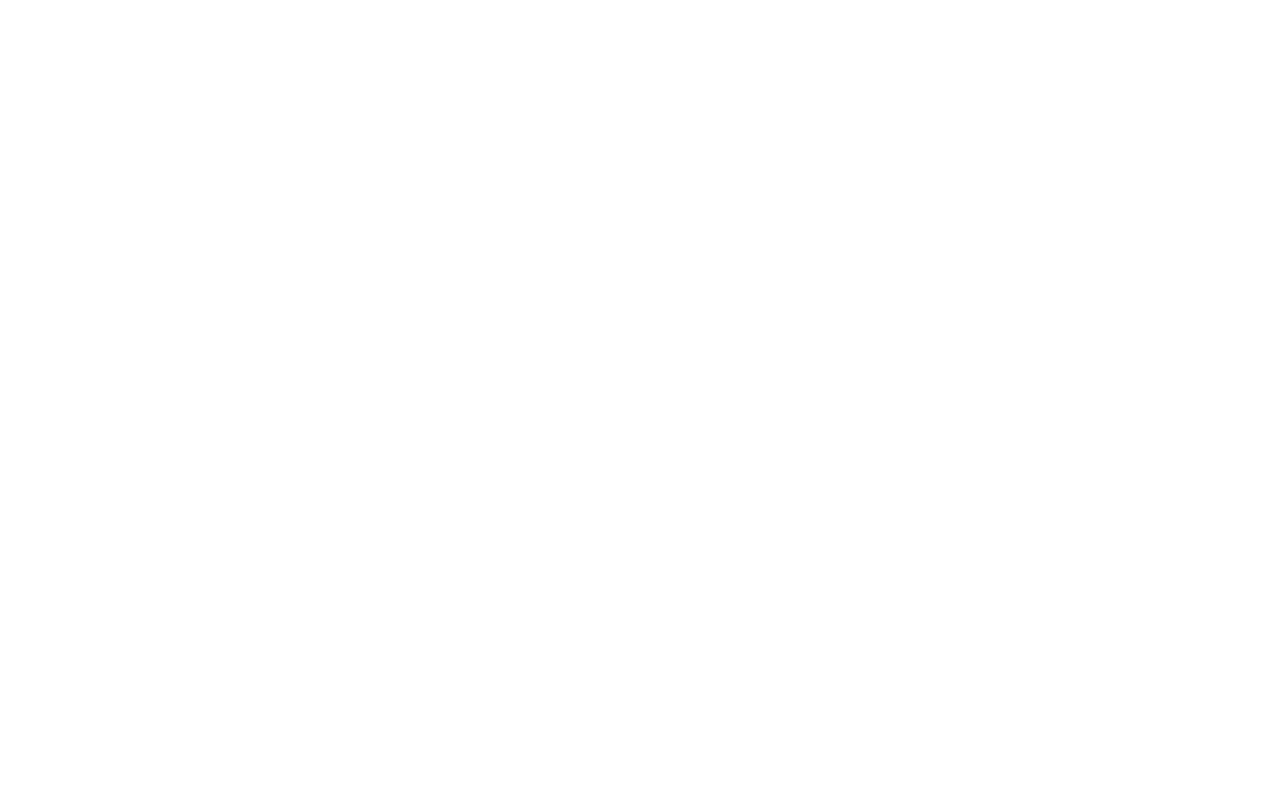
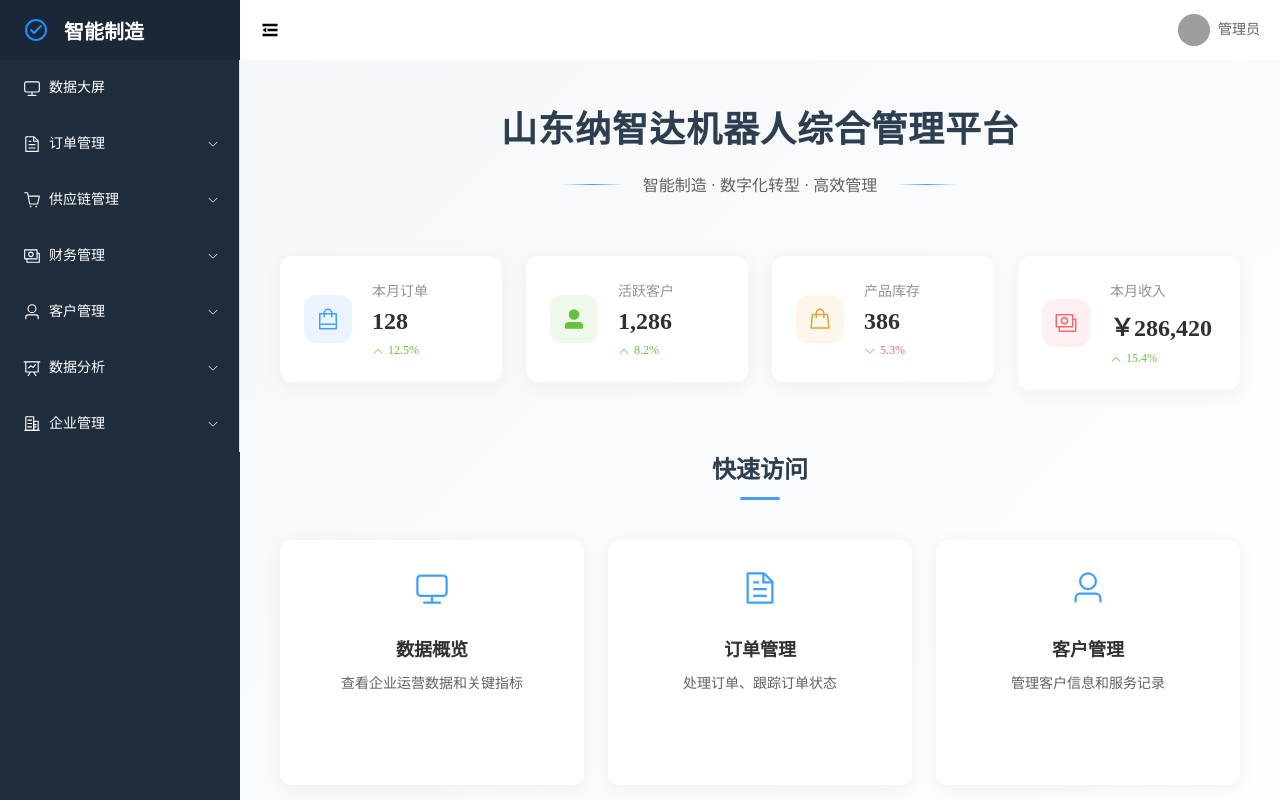
Before and after one commit to zt15864126114/shandong-robot-management, a Vue app: page /#/welcome in a window 1280 px wide. Before the commit this address had no page. Built offline with nearby package versions, Linux system fonts and the light colour scheme; grey boxes are pictures that could not be loaded.

Commit message:
欢迎页

```diff
--- a/src/router/index.ts
+++ b/src/router/index.ts
@@ -6,8 +6,16 @@
   {
     path: '/',
     component: DefaultLayout,
-    redirect: '/dashboard',
+    redirect: '/welcome',
     children: [
+      {
+        path: 'welcome',
+        name: 'Welcome',
+        component: () => import('@/views/welcome/index.vue'),
+        meta: {
+          title: '欢迎'
+        }
+      },
       {
         path: 'dashboard',
         name: 'Dashboard',
--- /dev/null
+++ b/src/types/components.d.ts
@@ -0,0 +1,5 @@
+declare module '*.vue' {
+  import type { DefineComponent } from 'vue'
+  const component: DefineComponent<{}, {}, any>
+  export default component
+}
--- /dev/null
+++ b/src/views/welcome/index.vue
@@ -0,0 +1,325 @@
+<template>
+  <div class="welcome-container">
+    <div class="welcome-content">
+      <div class="welcome-header">
+        <h1>山东纳智达机器人综合管理平台</h1>
+        <div class="divider">
+          <span></span>
+          <p class="subtitle">智能制造 · 数字化转型 · 高效管理</p>
+          <span></span>
+        </div>
+      </div>
+
+      <el-row :gutter="24" class="stat-cards">
+        <el-col :span="6" v-for="stat in statistics" :key="stat.title">
+          <div class="stat-card" :class="stat.type">
+            <div class="stat-icon">
+              <el-icon><component :is="stat.icon" /></el-icon>
+            </div>
+            <div class="stat-info">
+              <h3>{{ stat.title }}</h3>
+              <div class="number">{{ stat.number }}</div>
+              <div class="trend" :class="stat.trend">
+                <el-icon><component :is="stat.trend === 'up' ? 'ArrowUp' : 'ArrowDown'" /></el-icon>
+                {{ stat.rate }}
+              </div>
+            </div>
+          </div>
+        </el-col>
+      </el-row>
+
+      <div class="quick-access">
+        <div class="section-header">
+          <h2>快速访问</h2>
+          <div class="line"></div>
+        </div>
+        <el-row :gutter="24">
+          <el-col :span="8" v-for="menu in quickMenus" :key="menu.title">
+            <div class="menu-card" @click="handleNavigate(menu.path)">
+              <div class="menu-icon">
+                <el-icon><component :is="menu.icon" /></el-icon>
+              </div>
+              <div class="menu-content">
+                <h3>{{ menu.title }}</h3>
+                <p>{{ menu.description }}</p>
+              </div>
+              <div class="hover-effect"></div>
+            </div>
+          </el-col>
+        </el-row>
+      </div>
+    </div>
+  </div>
+</template>
+
+<script setup lang="ts">
+import { useRouter } from 'vue-router';
+import {
+  Monitor,
+  Document,
+  User,
+  ArrowUp,
+  ArrowDown,
+  ShoppingBag,
+  UserFilled,
+  Goods,
+  Money
+} from '@element-plus/icons-vue';
+
+const router = useRouter();
+
+const statistics = [
+  {
+    title: '本月订单',
+    number: '128',
+    trend: 'up',
+    rate: '12.5%',
+    icon: ShoppingBag,
+    type: 'primary'
+  },
+  {
+    title: '活跃客户',
+    number: '1,286',
+    trend: 'up',
+    rate: '8.2%',
+    icon: UserFilled,
+    type: 'success'
+  },
+  {
+    title: '产品库存',
+    number: '386',
+    trend: 'down',
+    rate: '5.3%',
+    icon: Goods,
+    type: 'warning'
+  },
+  {
+    title: '本月收入',
+    number: '￥286,420',
+    trend: 'up',
+    rate: '15.4%',
+    icon: Money,
+    type: 'danger'
+  }
+];
+
+const quickMenus = [
+  {
+    title: '数据概览',
+    icon: Monitor,
+    description: '查看企业运营数据和关键指标',
+    path: '/dashboard'
+  },
+  {
+    title: '订单管理',
+    icon: Document,
+    description: '处理订单、跟踪订单状态',
+    path: '/order/list'
+  },
+  {
+    title: '客户管理',
+    icon: User,
+    description: '管理客户信息和服务记录',
+    path: '/customer/list'
+  }
+];
+
+const handleNavigate = (path: string) => {
+  router.push(path);
+};
+</script>
+
+<style scoped lang="scss">
+.welcome-container {
+  padding: 40px;
+  min-height: 100%;
+  background: linear-gradient(135deg, #f5f7fa 0%, #ffffff 100%);
+
+  .welcome-content {
+    max-width: 1200px;
+    margin: 0 auto;
+
+    .welcome-header {
+      text-align: center;
+      margin-bottom: 60px;
+
+      h1 {
+        font-size: 36px;
+        color: #2c3e50;
+        margin: 0;
+        font-weight: 600;
+        letter-spacing: 1px;
+      }
+
+      .divider {
+        display: flex;
+        align-items: center;
+        justify-content: center;
+        margin-top: 20px;
+
+        span {
+          height: 1px;
+          width: 60px;
+          background: linear-gradient(90deg, transparent, #409EFF, transparent);
+        }
+
+        .subtitle {
+          font-size: 16px;
+          color: #606266;
+          margin: 0 20px;
+          font-weight: 300;
+        }
+      }
+    }
+
+    .stat-cards {
+      margin-bottom: 60px;
+
+      .stat-card {
+        background: white;
+        border-radius: 12px;
+        padding: 24px;
+        box-shadow: 0 4px 20px rgba(0, 0, 0, 0.05);
+        transition: all 0.3s;
+        display: flex;
+        align-items: center;
+        gap: 20px;
+
+        &:hover {
+          transform: translateY(-5px);
+          box-shadow: 0 8px 24px rgba(0, 0, 0, 0.08);
+        }
+
+        &.primary { .stat-icon { background: rgba(64, 158, 255, 0.1); color: #409EFF; }}
+        &.success { .stat-icon { background: rgba(103, 194, 58, 0.1); color: #67C23A; }}
+        &.warning { .stat-icon { background: rgba(230, 162, 60, 0.1); color: #E6A23C; }}
+        &.danger { .stat-icon { background: rgba(245, 108, 108, 0.1); color: #F56C6C; }}
+
+        .stat-icon {
+          width: 48px;
+          height: 48px;
+          border-radius: 12px;
+          display: flex;
+          align-items: center;
+          justify-content: center;
+          font-size: 24px;
+        }
+
+        .stat-info {
+          flex: 1;
+
+          h3 {
+            font-size: 14px;
+            color: #909399;
+            margin: 0 0 8px;
+            font-weight: normal;
+          }
+
+          .number {
+            font-size: 24px;
+            font-weight: 600;
+            color: #303133;
+            margin-bottom: 8px;
+          }
+
+          .trend {
+            font-size: 12px;
+            display: flex;
+            align-items: center;
+            gap: 4px;
+
+            &.up { color: #67C23A; }
+            &.down { color: #F56C6C; }
+          }
+        }
+      }
+    }
+
+    .quick-access {
+      .section-header {
+        text-align: center;
+        margin-bottom: 40px;
+        position: relative;
+
+        h2 {
+          font-size: 24px;
+          color: #2c3e50;
+          margin: 0;
+          font-weight: 600;
+        }
+
+        .line {
+          width: 40px;
+          height: 3px;
+          background: #409EFF;
+          margin: 12px auto 0;
+          border-radius: 2px;
+        }
+      }
+
+      .menu-card {
+        background: white;
+        border-radius: 12px;
+        padding: 30px;
+        text-align: center;
+        cursor: pointer;
+        position: relative;
+        overflow: hidden;
+        transition: all 0.3s;
+        height: 100%;
+        box-shadow: 0 4px 20px rgba(0, 0, 0, 0.05);
+
+        &:hover {
+          transform: translateY(-5px);
+          box-shadow: 0 8px 24px rgba(0, 0, 0, 0.08);
+
+          .hover-effect {
+            transform: scale(1);
+            opacity: 1;
+          }
+        }
+
+        .menu-icon {
+          font-size: 36px;
+          color: #409EFF;
+          margin-bottom: 20px;
+          position: relative;
+          z-index: 1;
+        }
+
+        .menu-content {
+          position: relative;
+          z-index: 1;
+
+          h3 {
+            font-size: 18px;
+            color: #303133;
+            margin: 0 0 12px;
+            font-weight: 600;
+          }
+
+          p {
+            font-size: 14px;
+            color: #606266;
+            margin: 0;
+            line-height: 1.6;
+          }
+        }
+
+        .hover-effect {
+          position: absolute;
+          top: 0;
+          left: 0;
+          right: 0;
+          bottom: 0;
+          background: linear-gradient(135deg, rgba(64, 158, 255, 0.05) 0%, rgba(64, 158, 255, 0.1) 100%);
+          transform: scale(0.8);
+          opacity: 0;
+          transition: all 0.3s;
+          border-radius: 12px;
+        }
+      }
+    }
+  }
+}
+</style>
```
